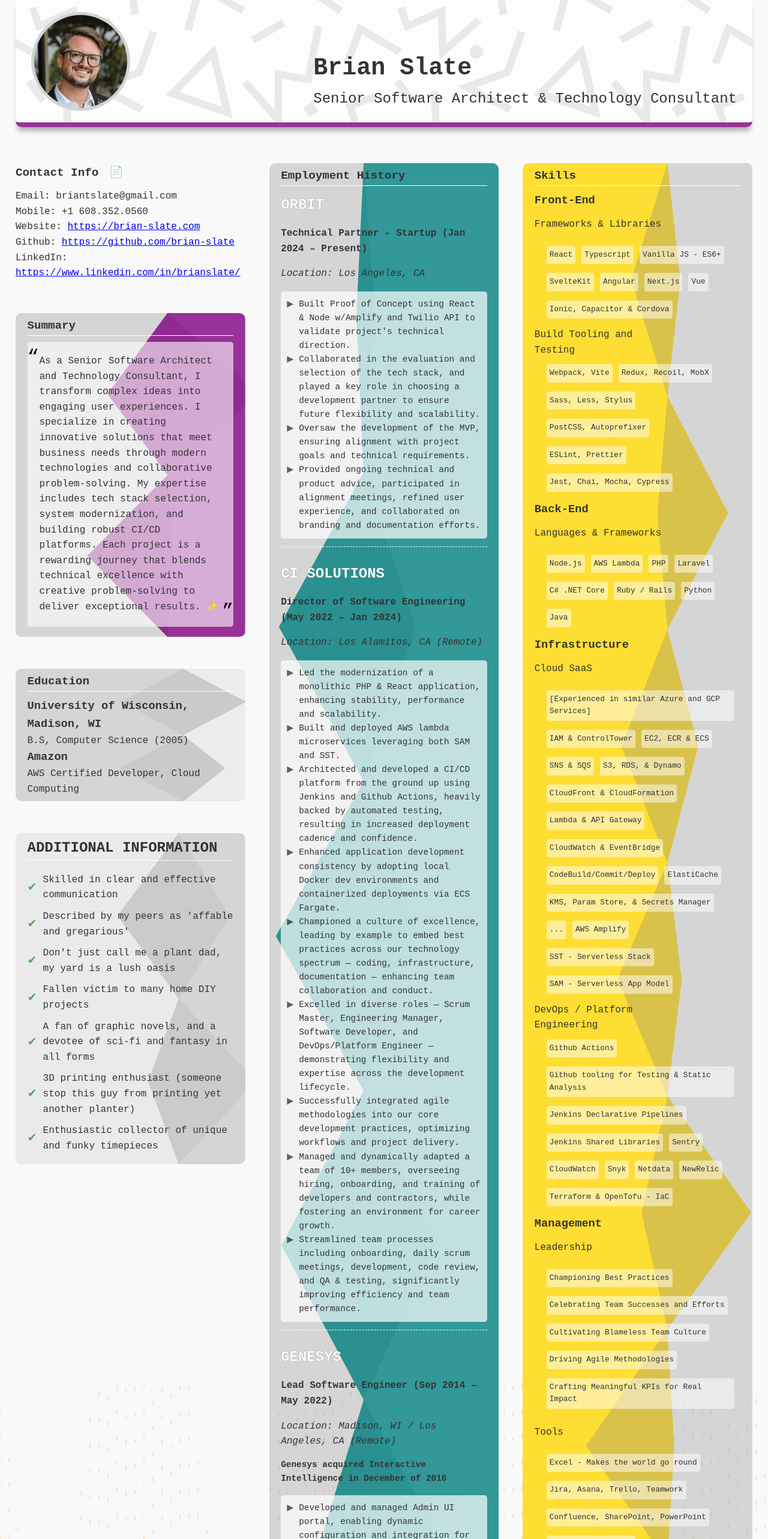
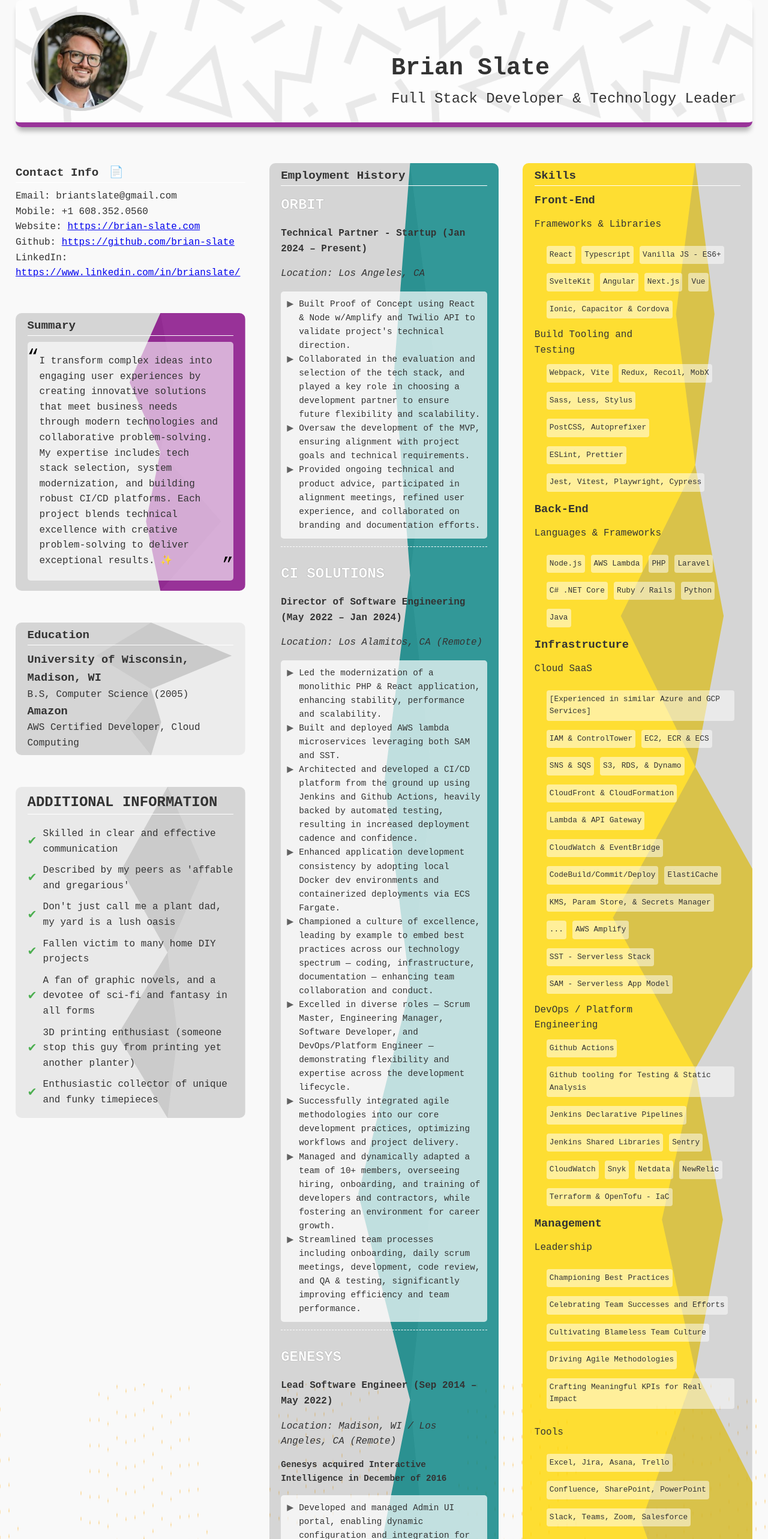
Before and after one commit to brian-slate/brianslate-resume, a SvelteKit app: page /resume in a window 1280 px wide. Shown: the top 2566 px of the page at 60% size. Built offline with nearby package versions, Linux system fonts and the light colour scheme.

Commit message:
Disabled safari SVG animations for now until I get time to take a look at them

```diff
--- a/src/lib/CoverLetter.svelte
+++ b/src/lib/CoverLetter.svelte
@@ -15,7 +15,7 @@
 
 <style>
 	pre {
-		white-space: pre-wrap; /* Ensures the text wraps properly */
+		white-space: pre-wrap;
 		font-size: 1.5rem;
 	}
 
--- a/src/lib/HalftoneWave.svelte
+++ b/src/lib/HalftoneWave.svelte
@@ -41,7 +41,6 @@
 		const debouncedDraw = debounce(drawHalftoneWavePattern, 250);
 		window.addEventListener('resize', debouncedDraw);
 
-		// Cleanup the event listener when the component is destroyed
 		return () => {
 			window.removeEventListener('resize', debouncedDraw);
 		};
--- a/src/lib/PolygonBackground.svelte
+++ b/src/lib/PolygonBackground.svelte
@@ -10,15 +10,17 @@
 	let randomEasingFunction;
 	let durations = ['2s', '3s', '4s'];
 	let randomDuration;
-	let shapeRegenerationInterval;
+	let shapeRegenerationTimeout;
 	let slotContainer;
 	let leftShapePath = '';
 	let rightShapePath = '';
 	let resizeTimeout;
-	let animating = true; // Reactive variable to control transitions
+	let animating = true;
+	// Disabling animations for Safari (SVG animations are really choppy with current implementation - will investigate and update later)
+	let isSafari = /^((?!chrome|android).)*safari/i.test(navigator.userAgent);
 
 	function pointsToPath(points) {
-		return `M${points.map((p) => `${p.x},${p.y}`).join(' L')}`;
+		return `M${points.map((p) => `${p.x},${p.y}`).join(' L')} Z`;
 	}
 
 	function generateZigzagShape(width, height, leftPercent) {
@@ -27,7 +29,7 @@
 			{ x: width * leftPercent, y: 0 }
 		];
 
-		const numZigzags = Math.min(8, Math.max(2, Math.floor(height / 200)));
+		const numZigzags = Math.min(6, Math.max(2, Math.floor(height / 200)));
 		const zigzagHeight = height / numZigzags;
 
 		for (let i = 0; i < numZigzags; i++) {
@@ -47,9 +49,8 @@
 	function generateShapes() {
 		const { width, height } = slotContainer.getBoundingClientRect();
 
-		// Randomize the portion of the left filled area
 		const leftPercent1 = 0.4 + Math.random() * 0.4;
-		const leftPercent2 = 1 - leftPercent1; // Make sure the shapes overlap
+		const leftPercent2 = 1 - leftPercent1;
 
 		const points1 = generateZigzagShape(width, height, leftPercent1);
 		const points2 = generateZigzagShape(width, height, leftPercent2).map((point) => {
@@ -60,14 +61,17 @@
 		rightShapePath = pointsToPath(points2);
 	}
 
-	function setRandomShapeRegenerationInterval() {
+	function setRandomShapeRegenerationTimeout() {
+		if (isSafari) return; // Skip animation for Safari
+
 		const randomTime =
 			Math.random() * (shapeRegenerationMaxInterval - shapeRegenerationMinInterval) +
 			shapeRegenerationMinInterval;
-		shapeRegenerationInterval = setInterval(() => {
-			generateShapes();
-			clearInterval(shapeRegenerationInterval);
-			setRandomShapeRegenerationInterval();
+		shapeRegenerationTimeout = setTimeout(() => {
+			requestAnimationFrame(() => {
+				generateShapes();
+				setRandomShapeRegenerationTimeout();
+			});
 		}, randomTime);
 	}
 
@@ -76,11 +80,11 @@
 		clearTimeout(resizeTimeout);
 		resizeTimeout = setTimeout(() => {
 			animating = true;
-			generateShapes(); // generates new shapes after resizing is done
+			generateShapes();
 		}, 200);
 
 		if (animating) {
-			generateShapes(); // scales existing shapes to fit new size
+			generateShapes();
 		}
 	}
 
@@ -89,17 +93,17 @@
 			transitionEasingFunctions[Math.floor(Math.random() * transitionEasingFunctions.length)];
 		randomDuration = durations[Math.floor(Math.random() * durations.length)];
 		generateShapes();
-		setRandomShapeRegenerationInterval();
+		setRandomShapeRegenerationTimeout();
 		window.addEventListener('resize', handleResize);
 
 		return () => {
-			clearInterval(shapeRegenerationInterval);
+			clearTimeout(shapeRegenerationTimeout);
 			window.removeEventListener('resize', handleResize);
 		};
 	});
 
 	onDestroy(() => {
-		clearInterval(shapeRegenerationInterval);
+		clearTimeout(shapeRegenerationTimeout);
 	});
 </script>
 
@@ -108,17 +112,24 @@
 		<path
 			d={leftShapePath}
 			style={`fill:${leftColor}; transition: ${
-				animating ? `d ${randomDuration} ${randomEasingFunction}` : 'none'
-			};`}
+				isSafari ? 'none' : animating ? `d ${randomDuration} ${randomEasingFunction}` : 'none'
+			}; will-change: d;`}
 		/>
 		<path
 			d={rightShapePath}
 			style={`fill:${rightColor}; transition: ${
-				animating ? `d ${randomDuration} ${randomEasingFunction}` : 'none'
-			};`}
+				isSafari ? 'none' : animating ? `d ${randomDuration} ${randomEasingFunction}` : 'none'
+			}; will-change: d;`}
 		/>
 	</svg>
 	<div>
 		<slot />
 	</div>
 </div>
+
+<style>
+	/* Apply hardware acceleration hints */
+	.polygon-background {
+		transform: translateZ(0);
+	}
+</style>
--- a/src/lib/Skills.svelte
+++ b/src/lib/Skills.svelte
@@ -40,7 +40,7 @@
 		<div class="skill-row">
 		  <span class="skill-text">{name}</span>
 		  <div class="battery-container">
-			<!-- <BatteryMeter {level} /> -->
+			<!-- <BatteryMeter {level} /> Removing for now -->
 		  </div>
 		</div>
 		{#if subitems}
--- a/src/lib/Summary.svelte
+++ b/src/lib/Summary.svelte
@@ -15,18 +15,18 @@
 
 <style>
 	.text-container {
-		background-color: rgba(255, 255, 255, 0.6); /* Semi-transparent white background */
+		background-color: rgba(255, 255, 255, 0.6);
 		padding: 20px;
 		border-radius: 5px;
 		margin-bottom: 10px;
 		position: relative;
-		cursor: pointer; /* Changed cursor */
+		cursor: pointer;
 	}
 
 	.quote-icon {
 		font-size: 2em;
 		position: absolute;
-		color: black; /* Default color */
+		color: black;
 		transition: all 0.3s ease;
 	}
 
--- a/static/resumeData.json
+++ b/static/resumeData.json
@@ -1,6 +1,6 @@
 {
     "name": "Brian Slate",
-    "title": "Senior Software Architect & Technology Consultant",
+    "title": "Full Stack Developer & Technology Leader",
     "contact": {
         "tel": "+1 608.352.0560",
         "email": "briantslate@gmail.com",
@@ -8,7 +8,7 @@
         "github": "https://github.com/brian-slate",
         "linkedIn": "https://www.linkedin.com/in/brianslate/"
     },
-    "summary": "As a Senior Software Architect and Technology Consultant, I transform complex ideas into engaging user experiences. I specialize in creating innovative solutions that meet business needs through modern technologies and collaborative problem-solving. My expertise includes tech stack selection, system modernization, and building robust CI/CD platforms. Each project is a rewarding journey that blends technical excellence with creative problem-solving to deliver exceptional results.",
+    "summary": "I transform complex ideas into engaging user experiences by creating innovative solutions that meet business needs through modern technologies and collaborative problem-solving. My expertise includes tech stack selection, system modernization, and building robust CI/CD platforms. Each project blends technical excellence with creative problem-solving to deliver exceptional results.",
     "additionalInfo": [
         "Skilled in clear and effective communication",
         "Described by my peers as 'affable and gregarious'",
@@ -36,11 +36,9 @@
             "name": "Tools",
             "level": 5,
             "subitems": [
-                "Excel - Makes the world go round",
-                "Jira, Asana, Trello, Teamwork",
+                "Excel, Jira, Asana, Trello",
                 "Confluence, SharePoint, PowerPoint",
-                "Slack, Teams, Zoom",
-                "Salesforce, Airtable"
+                "Slack, Teams, Zoom, Salesforce"
             ]
         },
         {
@@ -107,7 +105,7 @@
                 "Sass, Less, Stylus",
                 "PostCSS, Autoprefixer",
                 "ESLint, Prettier",
-                "Jest, Chai, Mocha, Cypress"
+                "Jest, Vitest, Playwright, Cypress"
             ]
         },
         {
```
Also changed, not shown: src/lib/AdditionalInfo.svelte (+0 -7 lines), src/routes/cover-letter/+layout.svelte (+0 -15 lines), src/routes/resume/+page.svelte (+0 -8 lines).
